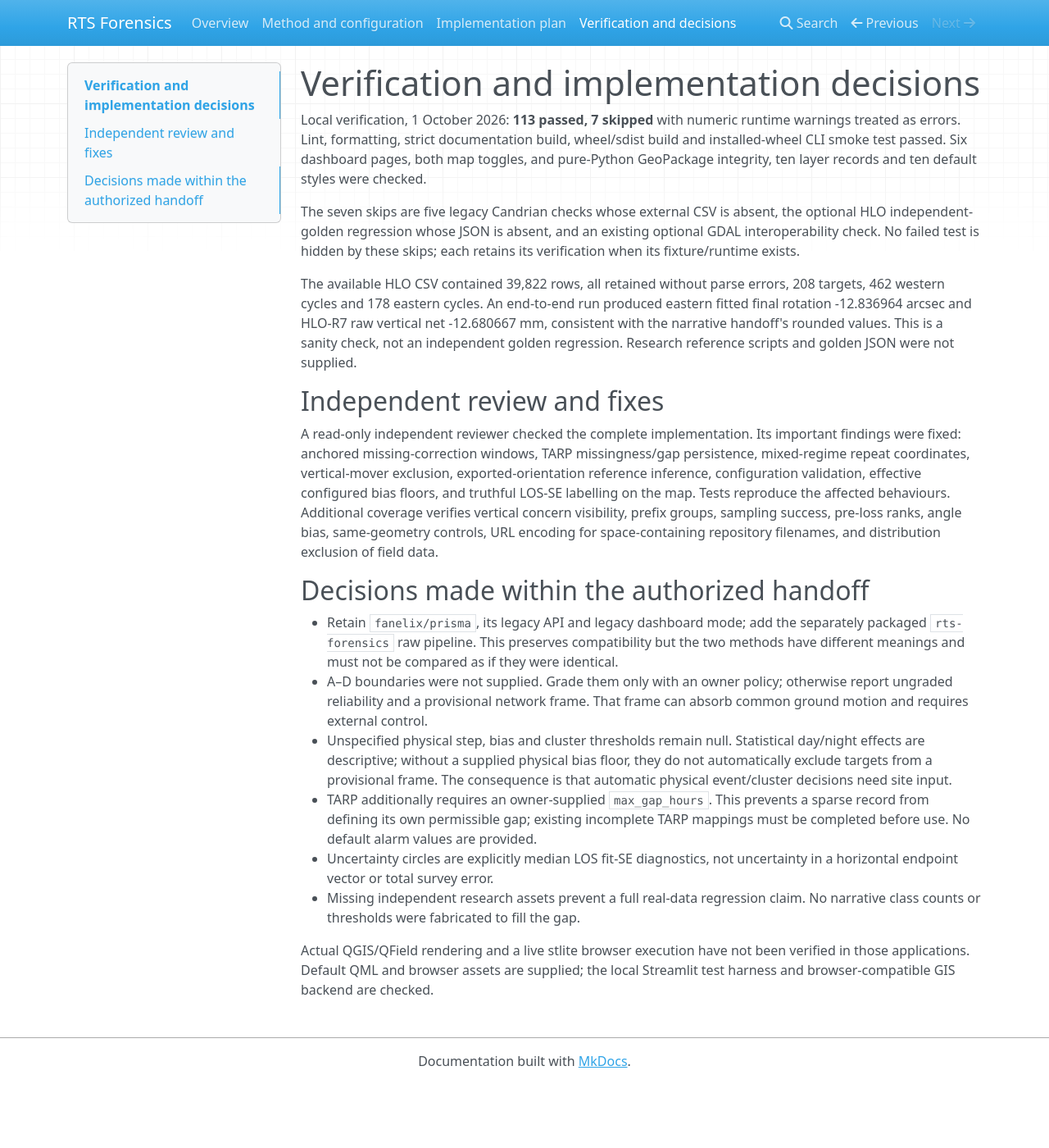
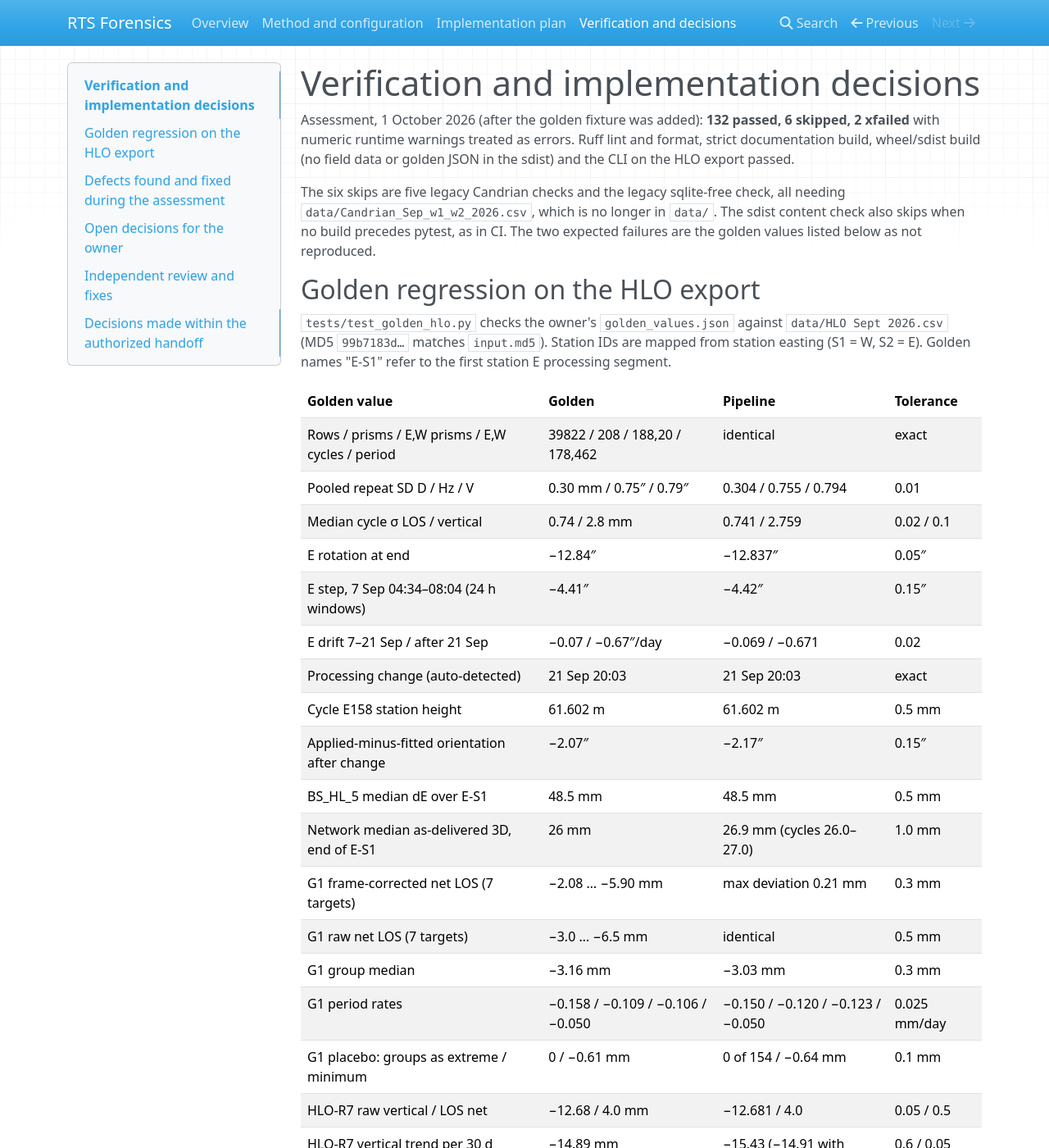
Before and after one commit to fanelix/prisma, an MkDocs documentation site: the page built from docs/verification.md, in a window 1280 px wide and 1400 px high. Shown: the whole window at 82% size. Built offline with MkDocs 1.6.1, drawn with Linux system fonts in a browser that asks for light colours; nearby versions of some CDN libraries; some of the changed text lies outside the part shown.

Commit message:
Add owner golden_values.json and real-data regression on the HLO export
The handoff's golden values were only on the rts-forensics-scaffold
branch. Commit them byte for byte at tests/fixtures/golden_values.json
(git blob d06d555 is identical) and check them against the tracked
data/HLO Sept 2026.csv, whose MD5 matches the fixture's input.md5.

tests/test_golden_hlo.py runs the pipeline once with config.yaml and
checks inputs, pooled repeatability, the station E frame (end rotation,
7 Sep step, drift, auto-detected processing change, E158, applied-minus-
fitted orientation), the as-delivered E-S1 artefact, G1 nets, period
rates and placebo, HLO-R7, lost targets, SP daytime bias, tangential-
only candidates and the insufficient-data count. 14 checks pass.

Tolerances sit in one TOLERANCES table with a reason for each (golden
rounding, 1 mm range quantisation, provisional frame set) for owner
review; none is a movement or alarm threshold. Two golden values are
not reproduced and are strict xfails with the reason: the exact HLO-R7
rho and the final class counts, both from the unsupplied research
scripts. The test skips with a reason when either file is absent or the
export differs, and replaces the env-var regression stub whose `checks`
contract the real golden file does not use.

Docs now describe the regression, the golden comparison table, defects
fixed during the assessment, and open owner decisions. CI lints the new
test. The sdist still excludes field data and the golden JSON.

Co-Authored-By: Claude Opus 5.5 <noreply@anthropic.com>
Claude-Session: https://claude.ai/code/session_01LQaQ86duSs1sjn2Pctrg9U

```diff
--- a/docs/verification.md
+++ b/docs/verification.md
@@ -1,22 +1,96 @@
 # Verification and implementation decisions
 
-Local verification, 1 October 2026: **113 passed, 7 skipped** with numeric
-runtime warnings treated as errors. Lint, formatting, strict documentation
-build, wheel/sdist build and installed-wheel CLI smoke test passed.
-Six dashboard pages, both map toggles, and pure-Python GeoPackage integrity,
-ten layer records and ten default styles were checked.
+Assessment, 1 October 2026 (after the golden fixture was added): **132 passed,
+6 skipped, 2 xfailed** with numeric runtime warnings treated as errors. Ruff
+lint and format, strict documentation build, wheel/sdist build (no field data
+or golden JSON in the sdist) and the CLI on the HLO export passed.
 
-The seven skips are five legacy Candrian checks whose external CSV is absent,
-the optional HLO independent-golden regression whose JSON is absent, and an
-existing optional GDAL interoperability check. No failed test is hidden by
-these skips; each retains its verification when its fixture/runtime exists.
+The six skips are five legacy Candrian checks and the legacy sqlite-free check,
+all needing `data/Candrian_Sep_w1_w2_2026.csv`, which is no longer in `data/`.
+The sdist content check also skips when no build precedes pytest, as in CI.
+The two expected failures are the golden values listed below as not reproduced.
 
-The available HLO CSV contained 39,822 rows, all retained without parse errors,
-208 targets, 462 western cycles and 178 eastern cycles. An end-to-end run
-produced eastern fitted final rotation -12.836964 arcsec and HLO-R7 raw vertical
-net -12.680667 mm, consistent with the narrative handoff's rounded values.
-This is a sanity check, not an independent golden regression. Research
-reference scripts and golden JSON were not supplied.
+## Golden regression on the HLO export
+
+`tests/test_golden_hlo.py` checks the owner's `golden_values.json` against
+`data/HLO Sept 2026.csv` (MD5 `99b7183d…` matches `input.md5`). Station IDs are
+mapped from station easting (S1 = W, S2 = E). Golden names "E-S1" refer to the
+first station E processing segment.
+
+| Golden value | Golden | Pipeline | Tolerance |
+|---|---|---|---|
+| Rows / prisms / E,W prisms / E,W cycles / period | 39822 / 208 / 188,20 / 178,462 | identical | exact |
+| Pooled repeat SD D / Hz / V | 0.30 mm / 0.75″ / 0.79″ | 0.304 / 0.755 / 0.794 | 0.01 |
+| Median cycle σ LOS / vertical | 0.74 / 2.8 mm | 0.741 / 2.759 | 0.02 / 0.1 |
+| E rotation at end | −12.84″ | −12.837″ | 0.05″ |
+| E step, 7 Sep 04:34–08:04 (24 h windows) | −4.41″ | −4.42″ | 0.15″ |
+| E drift 7–21 Sep / after 21 Sep | −0.07 / −0.67″/day | −0.069 / −0.671 | 0.02 |
+| Processing change (auto-detected) | 21 Sep 20:03 | 21 Sep 20:03 | exact |
+| Cycle E158 station height | 61.602 m | 61.602 m | 0.5 mm |
+| Applied-minus-fitted orientation after change | −2.07″ | −2.17″ | 0.15″ |
+| BS_HL_5 median dE over E-S1 | 48.5 mm | 48.5 mm | 0.5 mm |
+| Network median as-delivered 3D, end of E-S1 | 26 mm | 26.9 mm (cycles 26.0–27.0) | 1.0 mm |
+| G1 frame-corrected net LOS (7 targets) | −2.08 … −5.90 mm | max deviation 0.21 mm | 0.3 mm |
+| G1 raw net LOS (7 targets) | −3.0 … −6.5 mm | identical | 0.5 mm |
+| G1 group median | −3.16 mm | −3.03 mm | 0.3 mm |
+| G1 period rates | −0.158 / −0.109 / −0.106 / −0.050 | −0.150 / −0.120 / −0.123 / −0.050 | 0.025 mm/day |
+| G1 placebo: groups as extreme / minimum | 0 / −0.61 mm | 0 of 154 / −0.64 mm | 0.1 mm |
+| HLO-R7 raw vertical / LOS net | −12.68 / 4.0 mm | −12.681 / 4.0 | 0.05 / 0.5 |
+| HLO-R7 vertical trend per 30 d | −14.89 mm | −15.43 (−14.91 with partial block) | 0.6 / 0.05 |
+| HLO-R7 only negative height-correlated W target | yes | yes (ρ −0.20, p_Bonf 0.0004) | — |
+| Lost in final 48 h | 12 targets | same 12 | exact set |
+| SP daytime-biased targets | 10 targets | the 10 most negative SP biases | exact set |
+| Tangential-only candidates | 4 targets | all above network p90 of 5.7 mm | — |
+| Insufficient data | 9 | 9 | exact |
+
+Not reproduced (strict xfail, reasons in the test):
+
+- **HLO-R7 ρ = −0.317.** The cycle-detrended definition gives −0.20 to −0.23,
+  depending on which cycle median is removed; the research script is not
+  available. The qualitative finding (HLO-R7 is the only target with a
+  significant negative correlation) is reproduced.
+- **Final class counts.** They come from stage-3 synthesis with named clusters
+  and artefact classes; the pipeline reports exploratory screening labels.
+
+The HLO-R7 trend gap is the initial partial 24-hour block: the pipeline drops
+it, as documented (handoff pitfall 4); the golden value includes it.
+
+## Defects found and fixed during the assessment
+
+- Reference inference used time-differenced series, so slow co-variation
+  such as HLO-R7's subsidence was invisible (ρ −0.03). It now follows the
+  handoff's cycle-detrended definition; the differenced form is kept as a
+  labelled robustness check.
+- Pooled repeat SD (handoff stage 1) was missing; it is now the
+  `repeatability` table.
+- Targets spanning less than the baseline plus end windows reported a net
+  change of exactly 0 mm, from the same observations (e.g. HLO-R8). That net
+  change is now unavailable and flagged.
+- At station W all targets lie in a 46° azimuth fan, and the four-parameter
+  vertical frame is ill-conditioned (fitted height SE ~26 mm against ~3 mm raw
+  noise; frame-corrected AE verticals up to 60 mm). Targets whose fit SE
+  exceeds their raw noise are now flagged and a run warning is issued; values
+  are kept.
+- The pipeline took about 6 minutes on the HLO export, mostly pandas overhead
+  in 24-hour blocking. It now takes about 80 s with bit-identical outputs.
+
+## Open decisions for the owner
+
+- **Range-noise floor.** For 46 of 208 targets the robust LOS σ is 0.0 mm,
+  because the MAD of 1 mm-quantised residuals collapses. Spike flags then mark
+  every nonzero residual. Screening is not affected (it uses max(2 mm, 3σ)).
+  A floor such as resolution/√12 ≈ 0.29 mm is standard but changes spike and
+  noise outputs, so it is left to the owner.
+- **Station W vertical frame.** A reduced vertical model (height and index
+  only) or explicit W frame membership would avoid the ill-conditioning; the
+  research script's W model is unknown.
+- **Bias floor.** Without `detection.bias_floor_mm`, 181 of 208 targets carry
+  a "day/night bias candidate" flag. The golden SP set suggests a floor of a
+  few millimetres.
+- **"Possible" screening.** 83 targets are "possible (exploratory)": either
+  criterion alone triggers it. The handoff only says "weaker evidence".
+- **Golden tolerances** in `tests/test_golden_hlo.py` are proposals; confirm
+  or tighten them.
 
 ## Independent review and fixes
 
```
Also changed, not shown: README.md (+4 -2 lines), docs/forensics-plan.md (+5 -3 lines), docs/index.md (+9 -5 lines), docs/method.md (+25 -8 lines), 5 other files.
